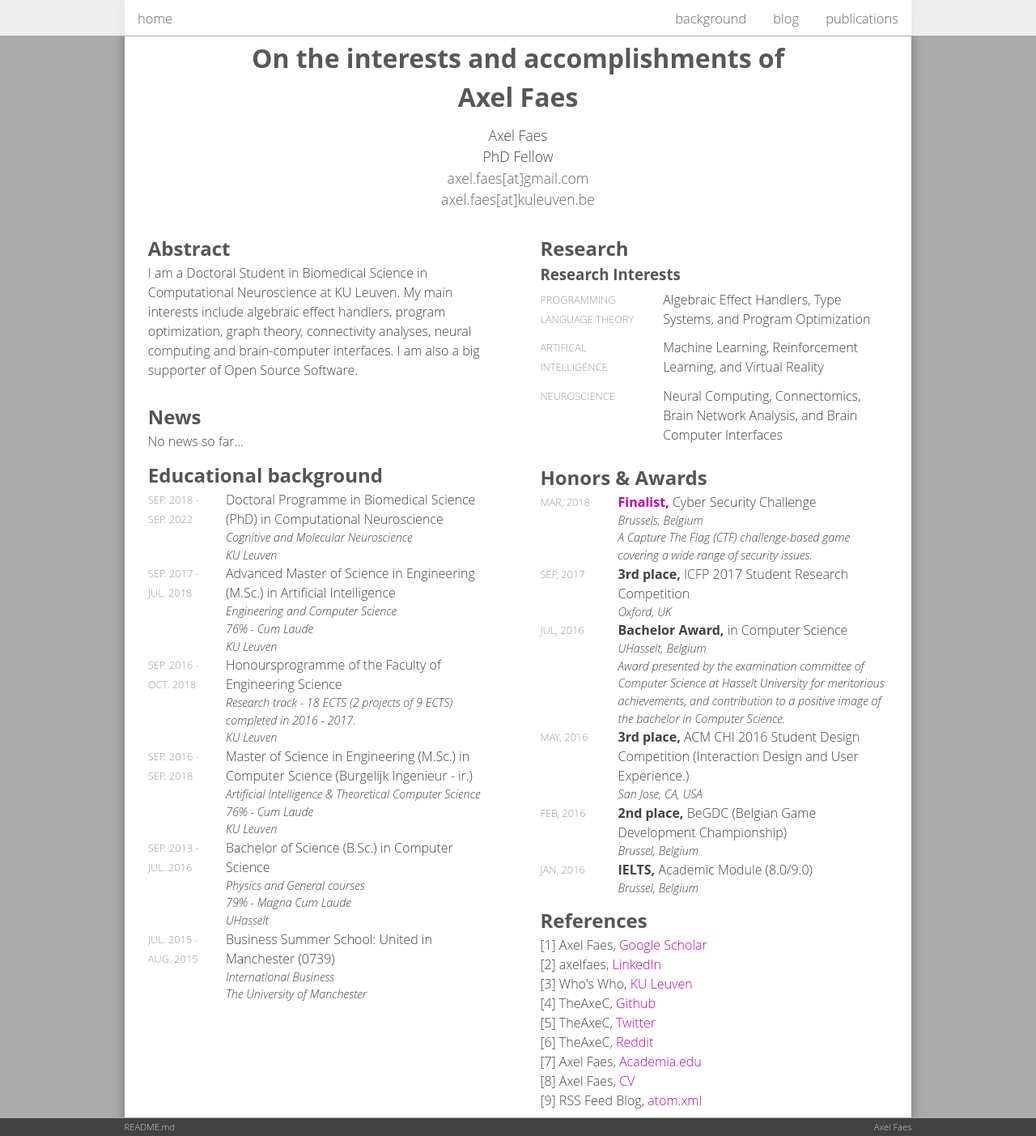
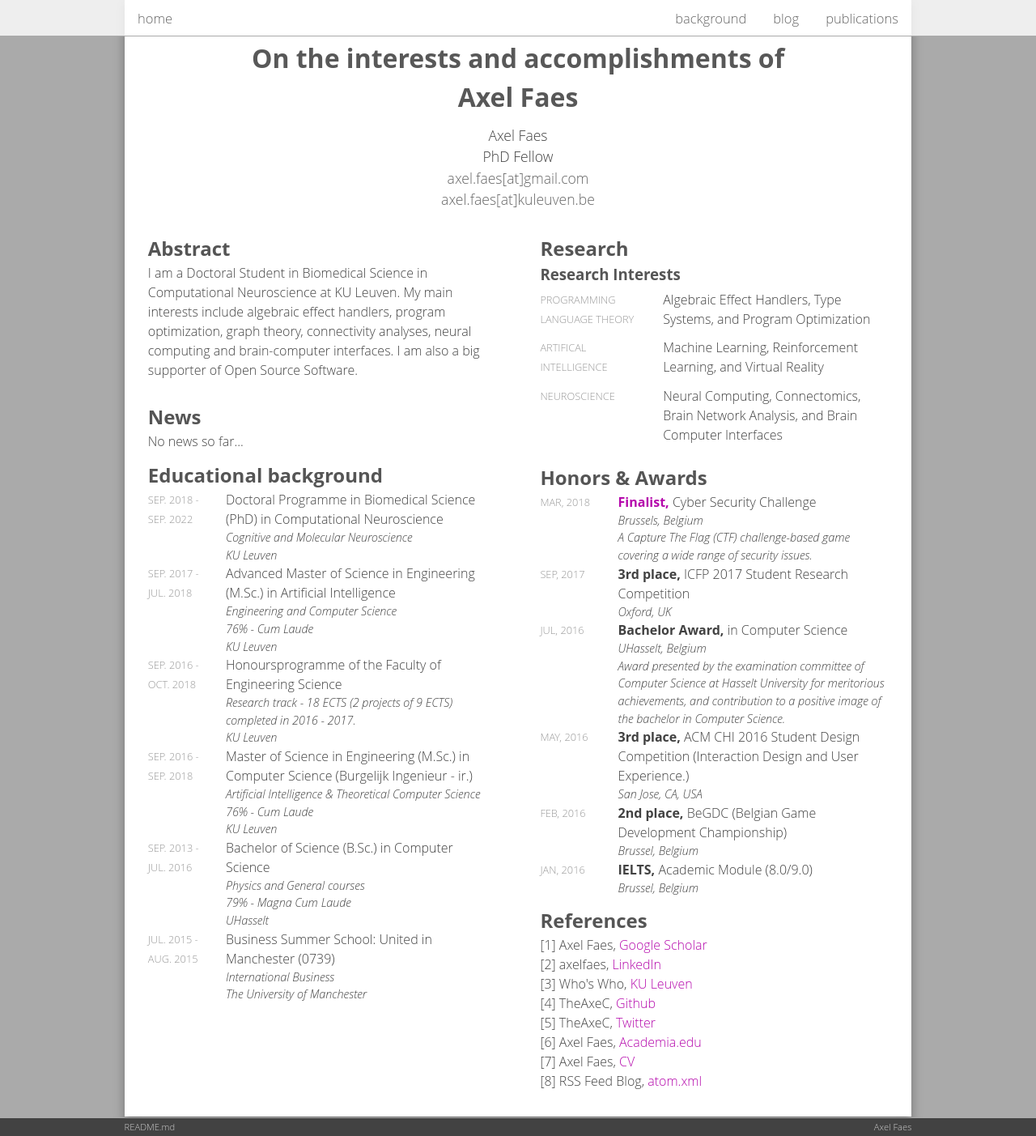
Before and after one commit to TheAxeC/theaxec.github.io, a Jekyll site: the page built from _pages/index.html, in a window 1280 px wide. Shown: the whole page at 81% size. Built offline with Jekyll 4.4.1, drawn with Linux system fonts in a browser that asks for light colours.

Commit message:
Update references.yml

```diff
--- a/_data/references.yml
+++ b/_data/references.yml
@@ -20,10 +20,6 @@ references:
     url: https://twitter.com/TheAxeC
     platform: Twitter
 
-  - name: TheAxeC
-    url: https://www.reddit.com/user/TheAxeC/
-    platform: Reddit
-
   - name: Axel Faes
     url: https://kuleuven.academia.edu/AxelFaes
     platform: Academia.edu
```
